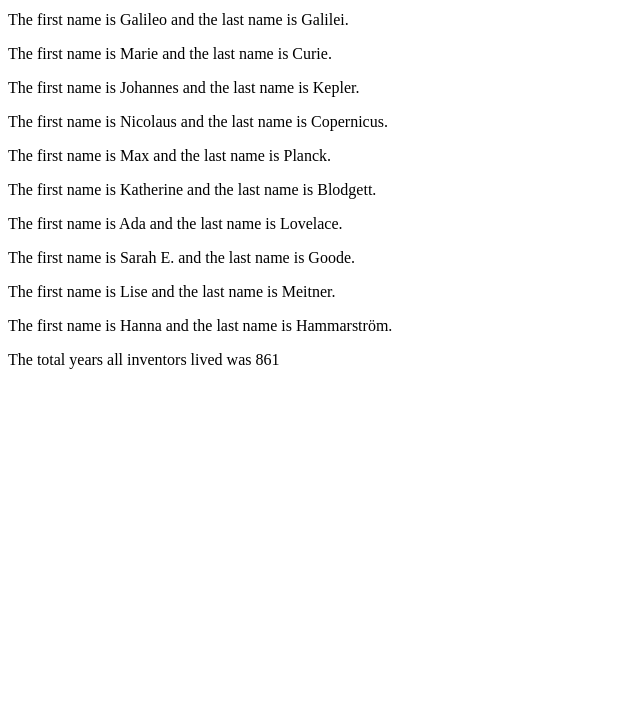
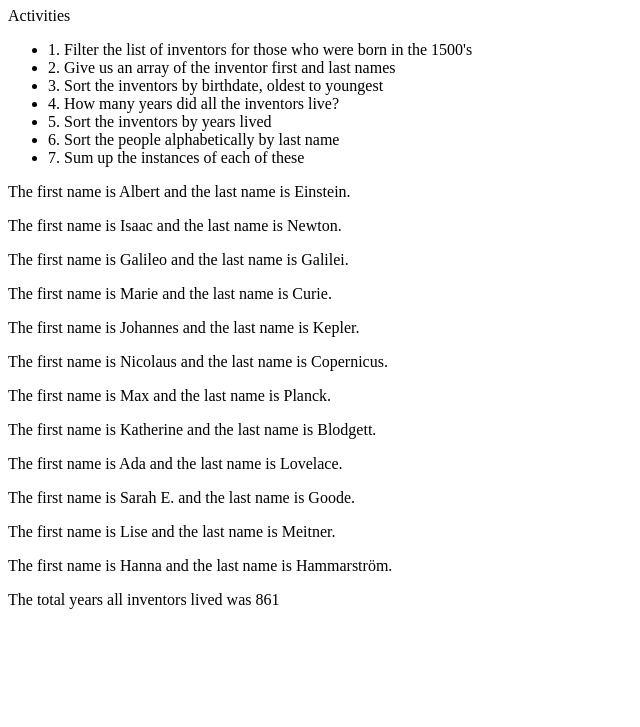
Before and after one commit to Neffpr/WDD-330, a plain HTML site: page Week3/TeamWK3.html in a window 1280 px wide. Shown: the part 73-800 px from the top of the page, without its empty margins (0-640 px from the left). Drawn offline with Linux system fonts and the light colour scheme.

Commit message:
Update TeamWK3.html
Include more instructions

```diff
--- a/Week3/TeamWK3.html
+++ b/Week3/TeamWK3.html
@@ -7,6 +7,18 @@
     <title>Team Assignment Week3</title>
 </head>
 <body>
+    <h1>Week 03 Team Activity</h1>
+    <p>Activities</p>
+    <ul>
+        <li> 1. Filter the list of inventors for those who were born in the 1500's</li>
+        <li> 2. Give us an array of the inventor first and last names</li>
+        <li> 3. Sort the inventors by birthdate, oldest to youngest</li>
+        <li> 4. How many years did all the inventors live?</li>
+        <li> 5. Sort the inventors by years lived</li>
+        <li> 6. Sort the people alphabetically by last name</li>
+        <li> 7. Sum up the instances of each of these</li>
+
+    </ul>
     <div id="answer2"></div>
     <div id="answer3"></div>
     <script>
```
